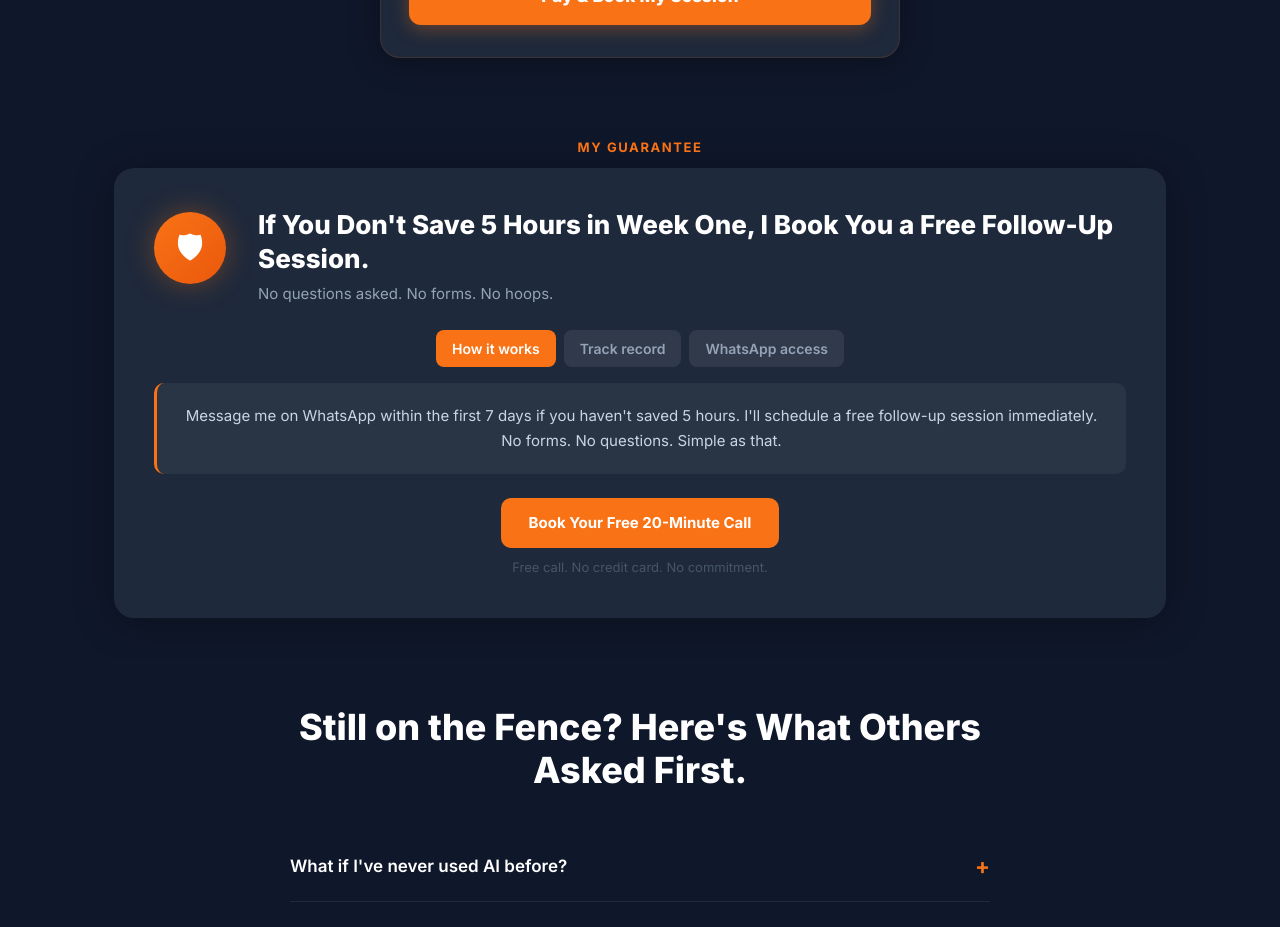
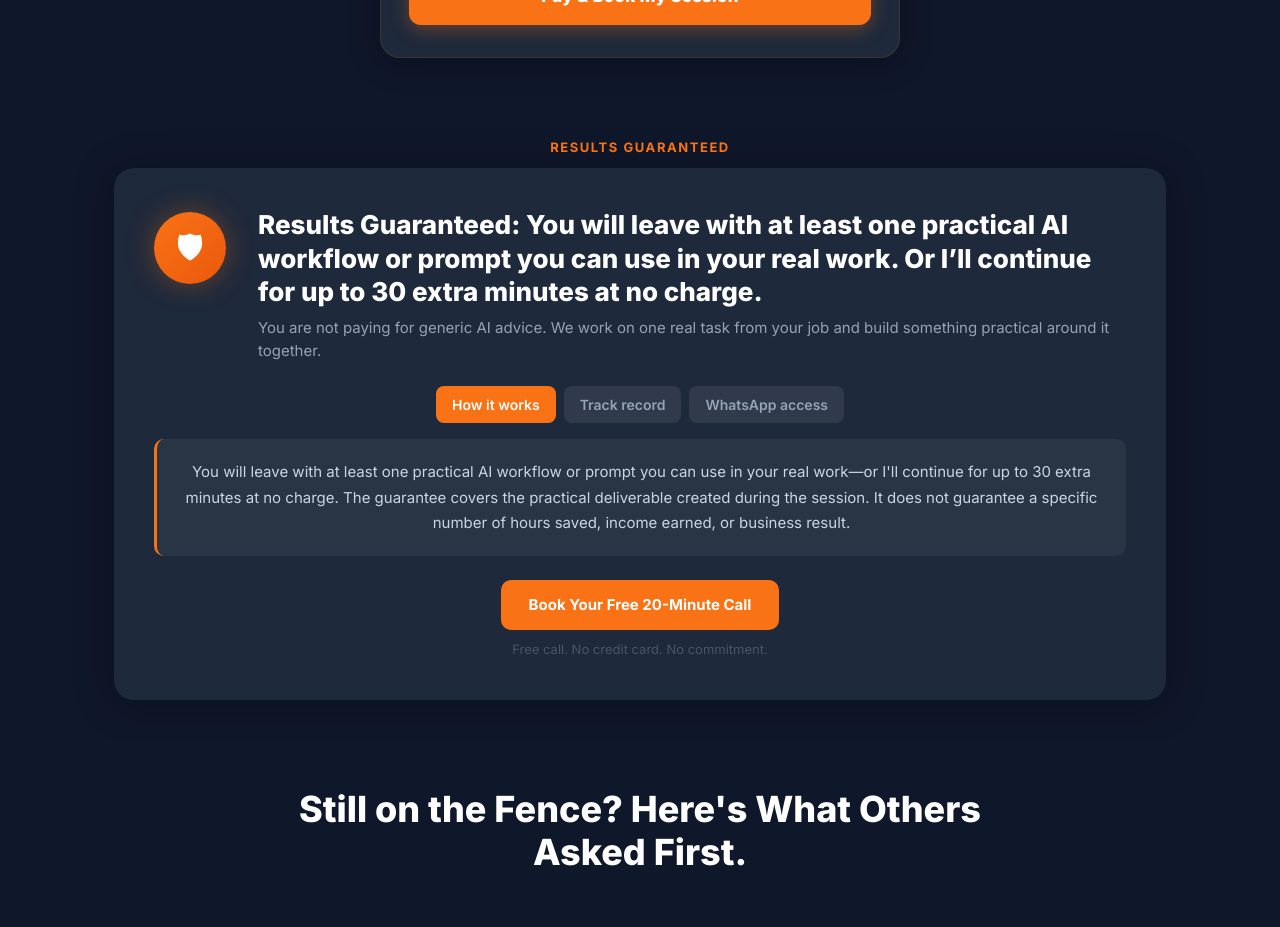
Before and after one commit to samkershner1234-aisk/ai-with-sam, a React (Vite) app: page / in a window 1280 px wide. Shown: the part 4780-5707 px from the top of the page. Built offline with nearby package versions, Linux system fonts and the light colour scheme.

Commit message:
Rewrite guarantee to Results Guaranteed (practical workflow or +30 min)
Updated guarantee messaging to clarify deliverables and results.

```diff
--- a/src/components/landing/GuaranteeSection.jsx
+++ b/src/components/landing/GuaranteeSection.jsx
@@ -5,12 +5,12 @@ const details = [
   {
     id: "how",
     label: "How it works",
-    content: "Message me on WhatsApp within the first 7 days if you haven't saved 5 hours. I'll schedule a free follow-up session immediately. No forms. No questions. Simple as that.",
+    content: "You will leave with at least one practical AI workflow or prompt you can use in your real work—or I'll continue for up to 30 extra minutes at no charge. The guarantee covers the practical deliverable created during the session. It does not guarantee a specific number of hours saved, income earned, or business result.",
   },
   {
     id: "track",
     label: "Track record",
-    content: "In every session delivered so far, no one has ever needed to claim it. But it's there if you do. Your results are the only thing that matters.",
+    content: "In every session so far, clients have left with something practical they can use. The guarantee is there if you ever need it. What matters is that you walk away with a workflow that works for your real job.",
   },
   {
     id: "whatsapp",
@@ -28,7 +28,7 @@ export default function GuaranteeSection() {
       <div style={{ maxWidth: 1100, margin: "0 auto", padding: "0 24px" }}>
         {/* Section label */}
         <p style={{ color: "#F97316", fontWeight: 700, letterSpacing: "0.12em", textTransform: "uppercase", fontSize: 13, textAlign: "center", marginBottom: 10 }}>
-          MY GUARANTEE
+          RESULTS GUARANTEED
         </p>
 
         {/* Main card */}
@@ -44,9 +44,9 @@ export default function GuaranteeSection() {
             {/* Right: headline */}
             <div className="guarantee-right">
               <h2 style={{ fontSize: "clamp(18px,2.8vw,26px)", fontWeight: 800, color: "#fff", lineHeight: 1.3, marginBottom: 8 }}>
-                If You Don't Save 5 Hours in Week One, I Book You a Free Follow-Up Session.
+                Results Guaranteed: You will leave with at least one practical AI workflow or prompt you can use in your real work. Or I’ll continue for up to 30 extra minutes at no charge.
               </h2>
-              <p style={{ color: "#94A3B8", fontSize: 15, margin: 0 }}>No questions asked. No forms. No hoops.</p>
+              <p style={{ color: "#94A3B8", fontSize: 15, margin: 0 }}>You are not paying for generic AI advice. We work on one real task from your job and build something practical around it together.</p>
             </div>
           </div>
 
```
